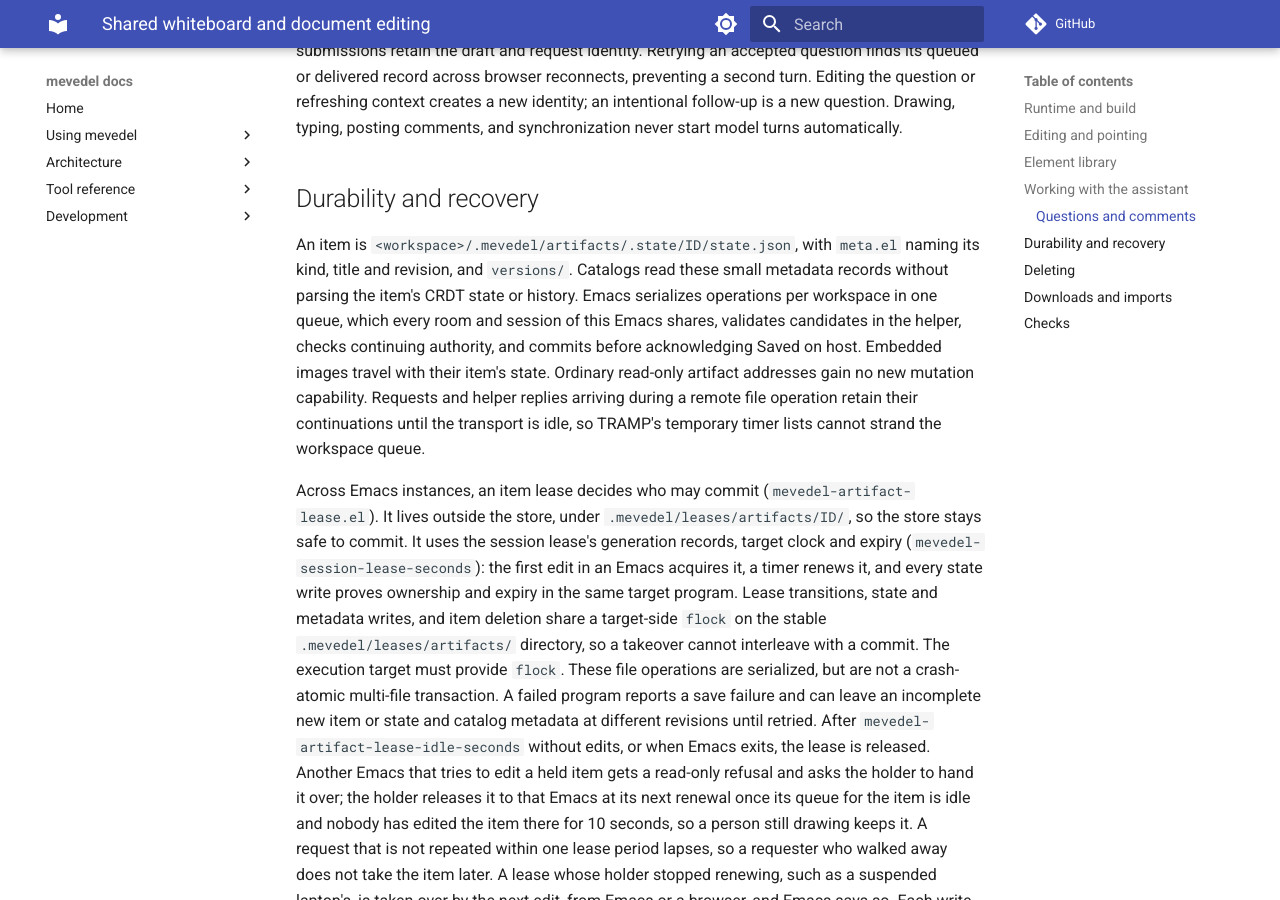
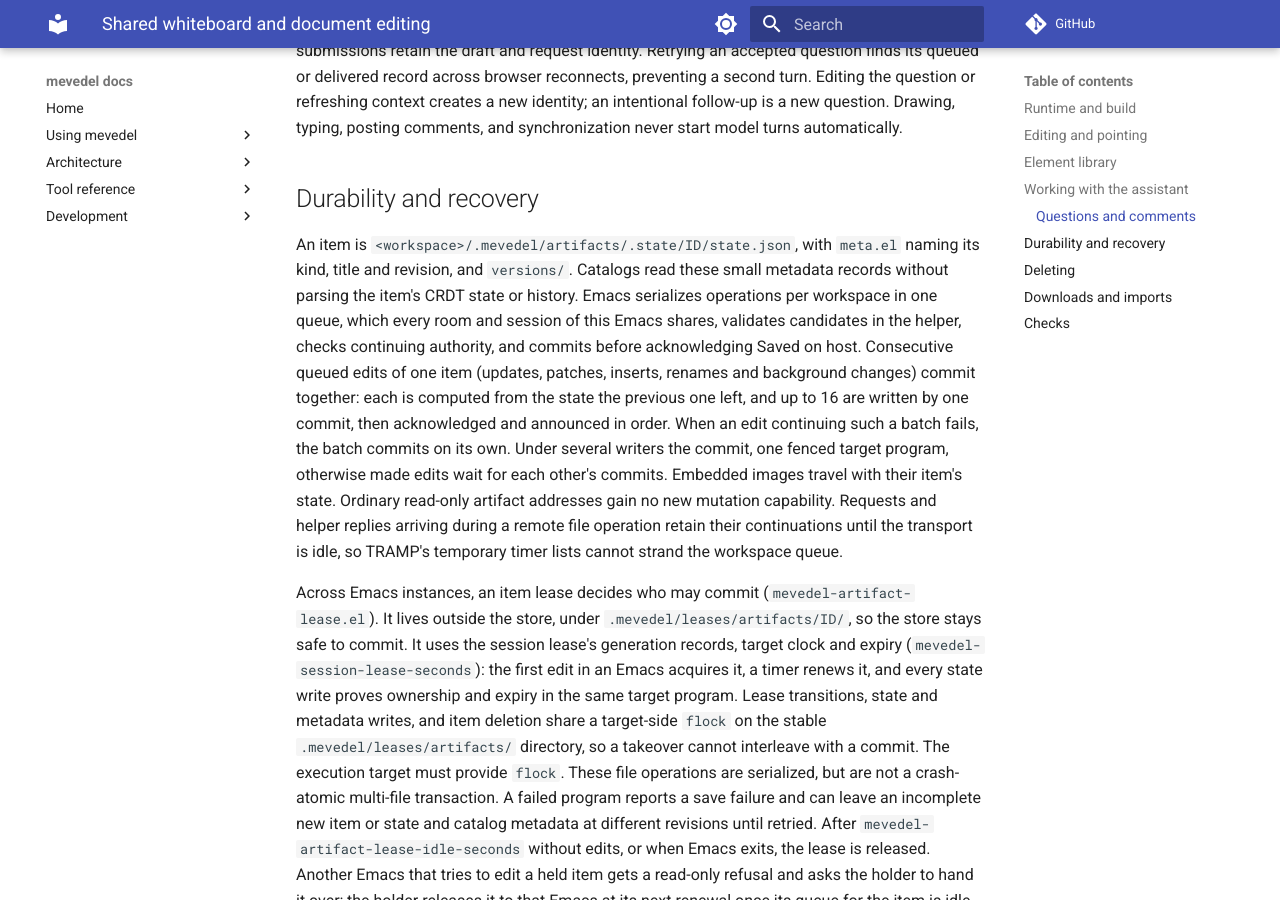
Before and after one commit to FrauH0lle/mevedel, an MkDocs documentation site: the page built from docs/shared-editing.md, in a window 1280 px wide and 900 px high, scrolled down 12010 px. Built offline with MkDocs 1.6.1 and Material for MkDocs 9.7.7, drawn with Linux system fonts in a browser that asks for light colours; comment, search, counter and statistics services are not loaded.

Commit message:
perf(shared-editing): Commit consecutive edits of one item together
With 20 guests and 5 writers on the deployed host, saves arrived at about
17 per second against a 51 ms commit, one fenced target program, so the
workspace queue ran 90 % busy and edits waited 260 ms behind each
other's commits.  Consecutive queued edits of one item now commit once:
each is computed from the state the previous one left, and all are
acknowledged and announced in order after the commit that includes them
(desktop: 20 guests / 5 writers seen p95 70 ms; 10 writers editing every
100 ms seen p50 87 ms, every edit delivered).

* mevedel-shared-editing.el (mevedel-shared-editing--batch-limit)
(mevedel-shared-editing--batchable-p, mevedel-shared-editing--defer-p)
(mevedel-shared-editing--defer, mevedel-shared-editing--settle-batch)
(mevedel-shared-editing--flush-batch, mevedel-shared-editing--store): New.
(mevedel-shared-editing--accept): Defer an edit the next queued one
continues; settle the batch with the commit.
(mevedel-shared-editing--finish): Commit a batch whose continuing edit
did not.
(mevedel-shared-editing-stop): Report batched edits unsaved.
(mevedel-shared-editing--drain): Start from the carried state.
* docs/shared-editing.md: Describe it.
* test/test-mevedel-shared-editing.el: Cover one commit for a batch, a
failing continuation, and stopping with a batch pending.

```diff
--- a/docs/shared-editing.md
+++ b/docs/shared-editing.md
@@ -564,7 +564,13 @@
 Emacs serializes operations per
 workspace in one queue, which every room and session of this Emacs shares,
 validates candidates in the helper, checks continuing authority, and commits
-before acknowledging Saved on host. Embedded images travel with their item's
+before acknowledging Saved on host. Consecutive queued edits of one item
+(updates, patches, inserts, renames and background changes) commit together:
+each is computed from the state the previous one left, and up to 16 are
+written by one commit, then acknowledged and announced in order. When an edit
+continuing such a batch fails, the batch commits on its own. Under several
+writers the commit, one fenced target program, otherwise made edits wait for
+each other's commits. Embedded images travel with their item's
 state. Ordinary read-only artifact addresses gain no new mutation capability.
 Requests and helper replies arriving during a remote file operation retain
 their continuations until the transport is idle, so TRAMP's temporary timer
```
Also changed, not shown: 2 other files.
